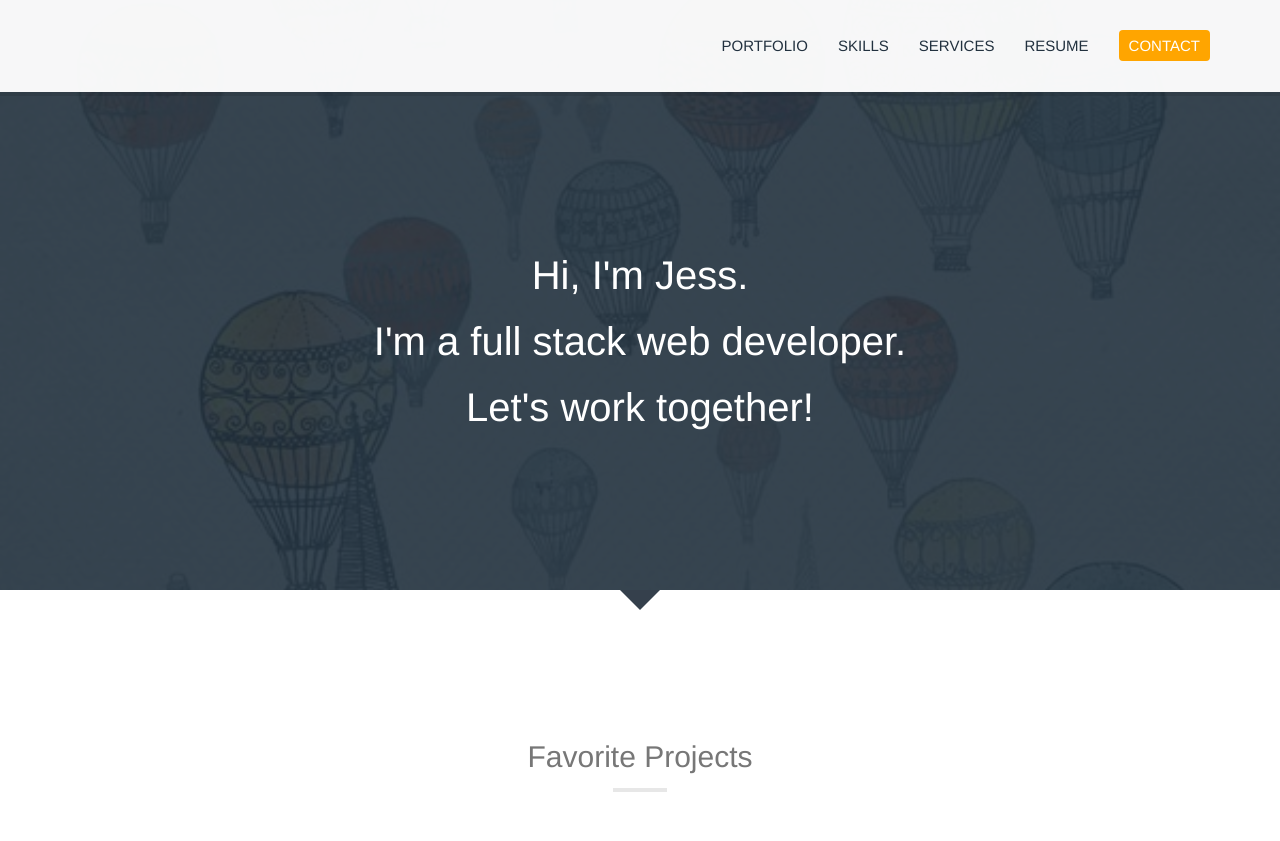
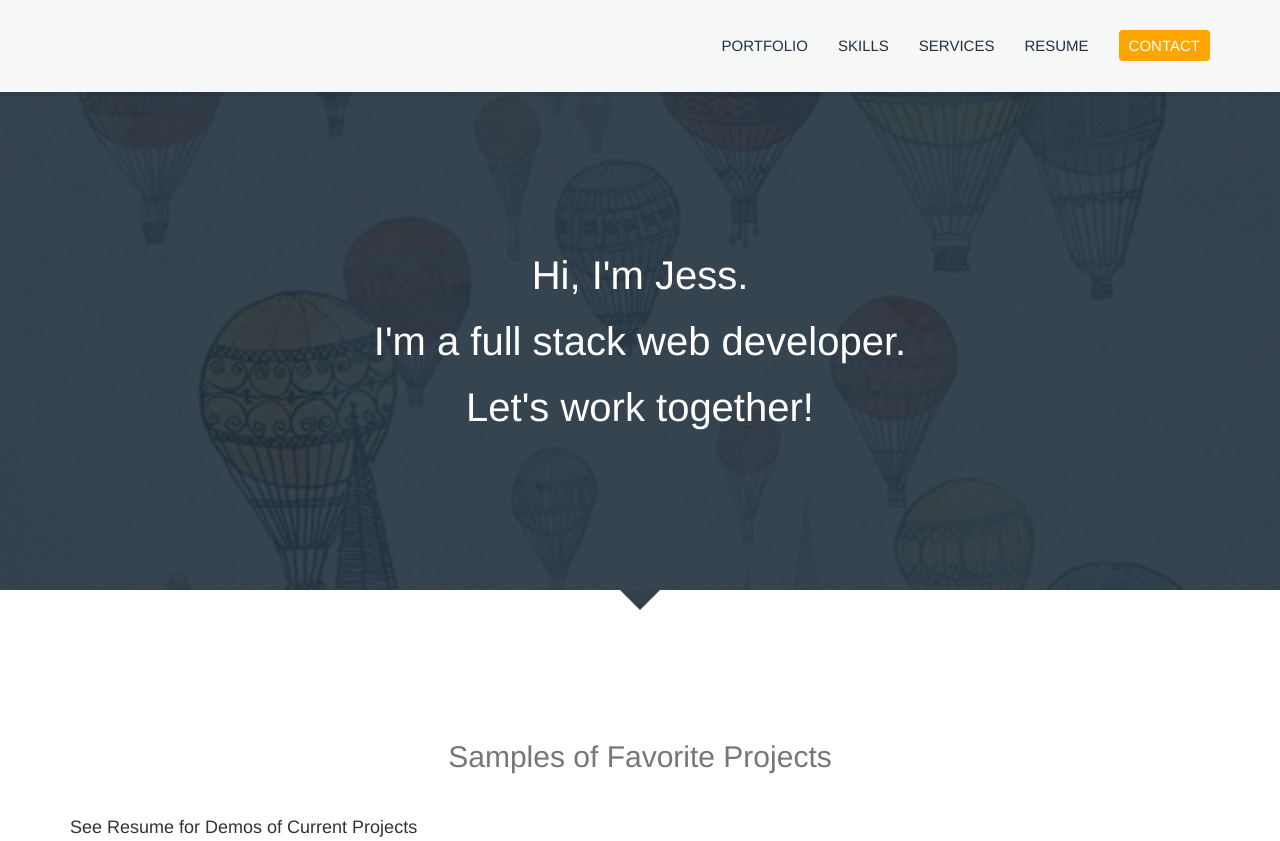
Before and after one commit to jesshust/jesshust.github.io, a plain HTML site: page index.html in a window 1280 px wide. Shown: the top 841 px of the page. Drawn offline with nearby package versions, Linux system fonts and the light colour scheme; a script that the page names is missing.

Commit message:
Home page updated

```diff
--- a/index.html
+++ b/index.html
@@ -71,7 +71,7 @@
 
         <div class="row">
           <div class="col-sm-12">
-            <h2 class="title">Favorite Projects</h2>
+            <h2 class="title">Samples of Favorite Projects</h2><br><h4>See Resume for Demos of Current Projects</h4>
             <hr>
           </div>
         </div>
```
